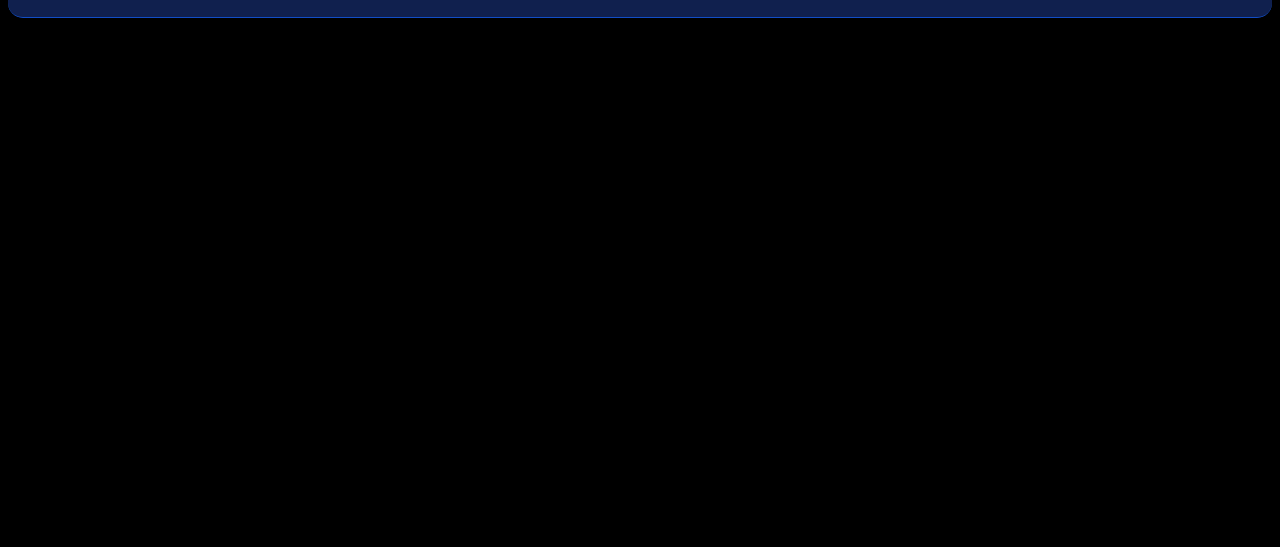
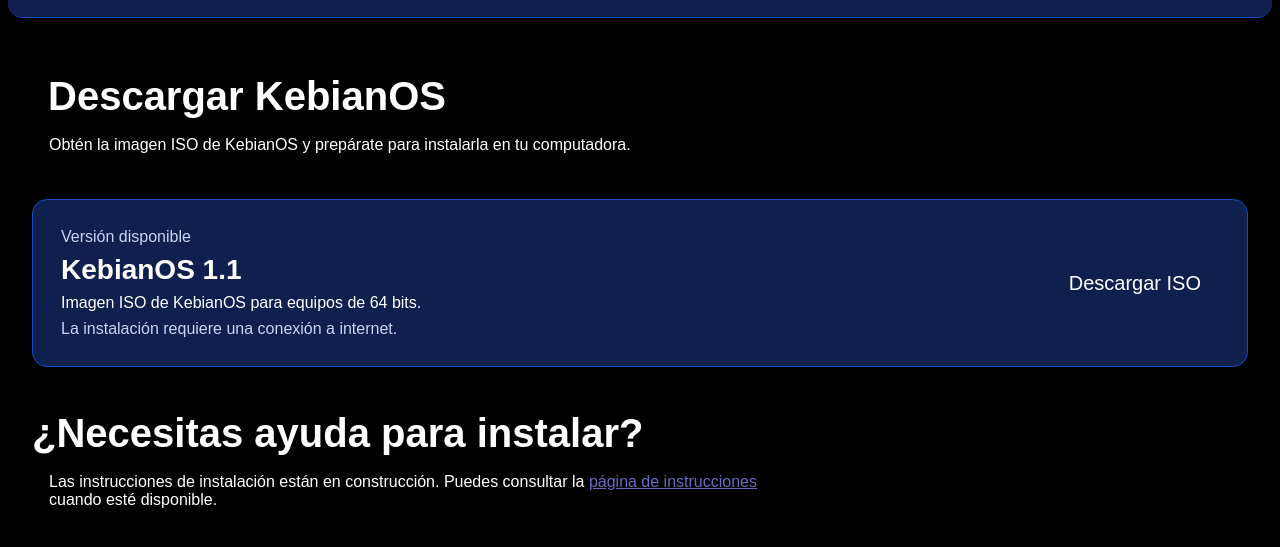
Before and after one commit to KebianOS/kebianos.github.io, a plain HTML site: page descargar.html in a window 1280 px wide. Shown: the part 127-674 px from the top of the page. Drawn offline with Linux system fonts and the light colour scheme.

Commit message:
banner y descargas

```diff
--- a/descargar.html
+++ b/descargar.html
@@ -30,5 +30,26 @@
         </ul>
       </nav>
     </header>
+    <main class="download-page what-kebianos" aria-labelledby="titulo-descargas">
+      <section class="download-intro">
+        <h2 id="titulo-descargas" class="title-1">Descargar KebianOS</h2>
+        <p class="copy">Obtén la imagen ISO de KebianOS y prepárate para instalarla en tu computadora.</p>
+      </section>
+
+      <section class="download-card" aria-labelledby="version-disponible">
+        <div>
+          <p class="download-eyebrow">Versión disponible</p>
+          <h3 id="version-disponible" class="download-version">KebianOS 1.1</h3>
+          <p class="copy">Imagen ISO de KebianOS para equipos de 64 bits.</p>
+          <p class="download-note">La instalación requiere una conexión a internet.</p>
+        </div>
+        <a class="boton boton-descarga download-action" href="https://www.mediafire.com/file/102e5qddbln1o5e/KebianOS-amd64_1.1_.iso/file">Descargar ISO</a>
+      </section>
+
+      <section class="download-help" aria-labelledby="ayuda-instalacion">
+        <h2 id="ayuda-instalacion" class="title-1">¿Necesitas ayuda para instalar?</h2>
+        <p class="copy">Las instrucciones de instalación están en construcción. Puedes consultar la <a href="instrucciones.html" class="Link-1">página de instrucciones</a> cuando esté disponible.</p>
+      </section>
+    </main>
   </body>
 </html>
--- a/styles.css
+++ b/styles.css
@@ -65,6 +65,51 @@ header {
 }
 .boton-descarga:hover {
     background: #114dc6;
+}
+.download-page {
+    display: grid;
+    gap: 28px;
+    padding-block: 20px 48px;
+}
+.download-intro {
+    max-width: 770px;
+}
+.download-card {
+    display: flex;
+    align-items: center;
+    justify-content: space-between;
+    gap: 24px;
+    padding: 28px;
+    background: #10204e;
+    border: 1px solid #114dc6;
+    border-radius: 15px;
+}
+.download-eyebrow,
+.download-note {
+    color: #c9d4f0;
+    font-size: 16px;
+}
+.download-eyebrow {
+    margin: 0 0 8px;
+}
+.download-version {
+    margin: 0;
+    font-size: 28px;
+}
+.download-card .copy {
+    margin: 8px 0;
+}
+.download-note {
+    margin: 8px 0 0;
+}
+.download-action {
+    flex-shrink: 0;
+}
+.download-help {
+    max-width: 770px;
+}
+.download-help .title-1 {
+    margin-left: 0;
 }
 .sec-layout {
     display: grid;
@@ -172,6 +217,10 @@ nav button:hover {
         grid-template-columns: 1fr;
         gap: 20px;
     }
+    .download-card {
+        align-items: flex-start;
+        flex-direction: column;
+    }
     .capturas-grid {
         grid-template-columns: 1fr;
     }
```
Also changed, not shown: index.html (+15 -1 lines), baner.png (added), preview.png (added), welcome.png (added).
